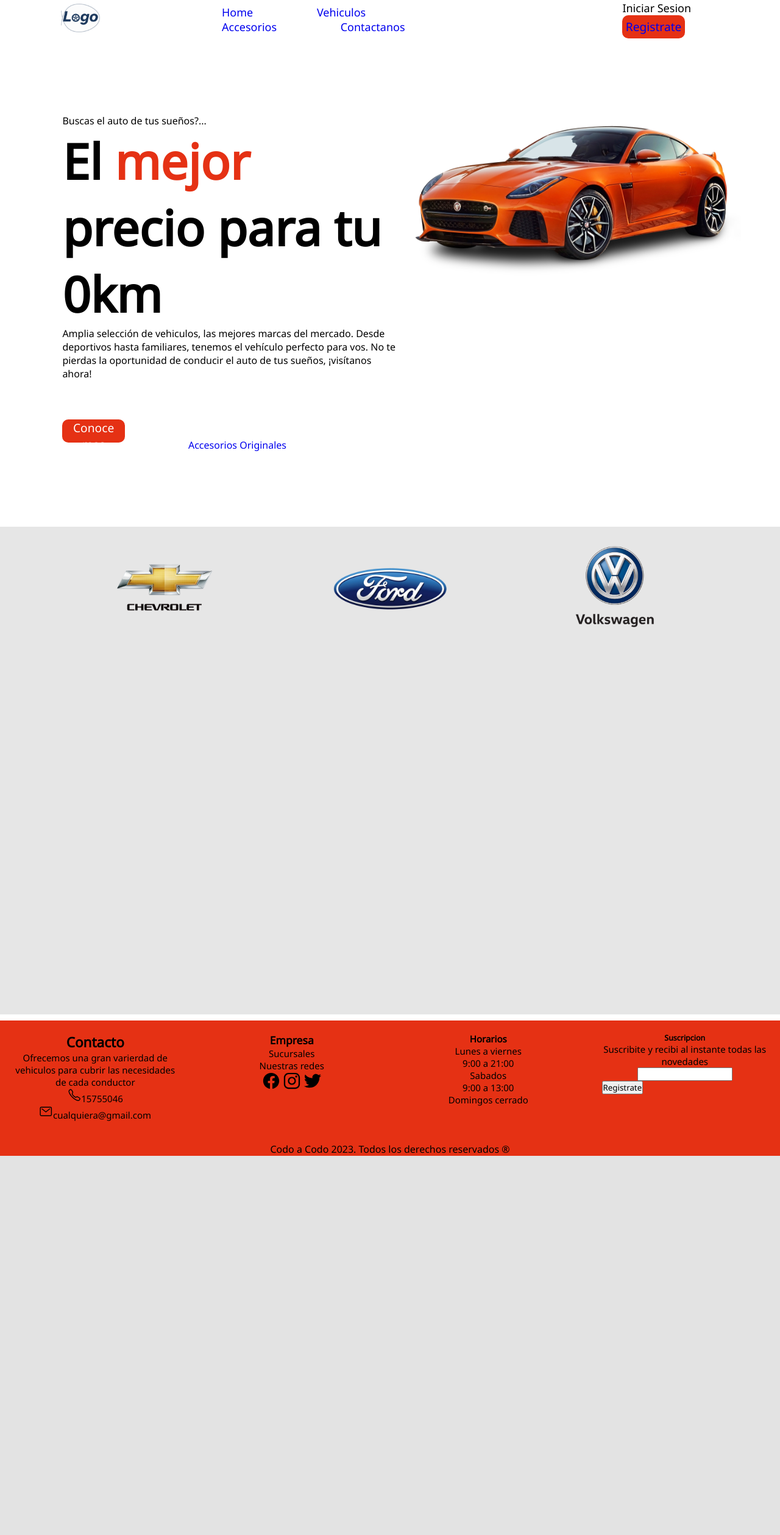
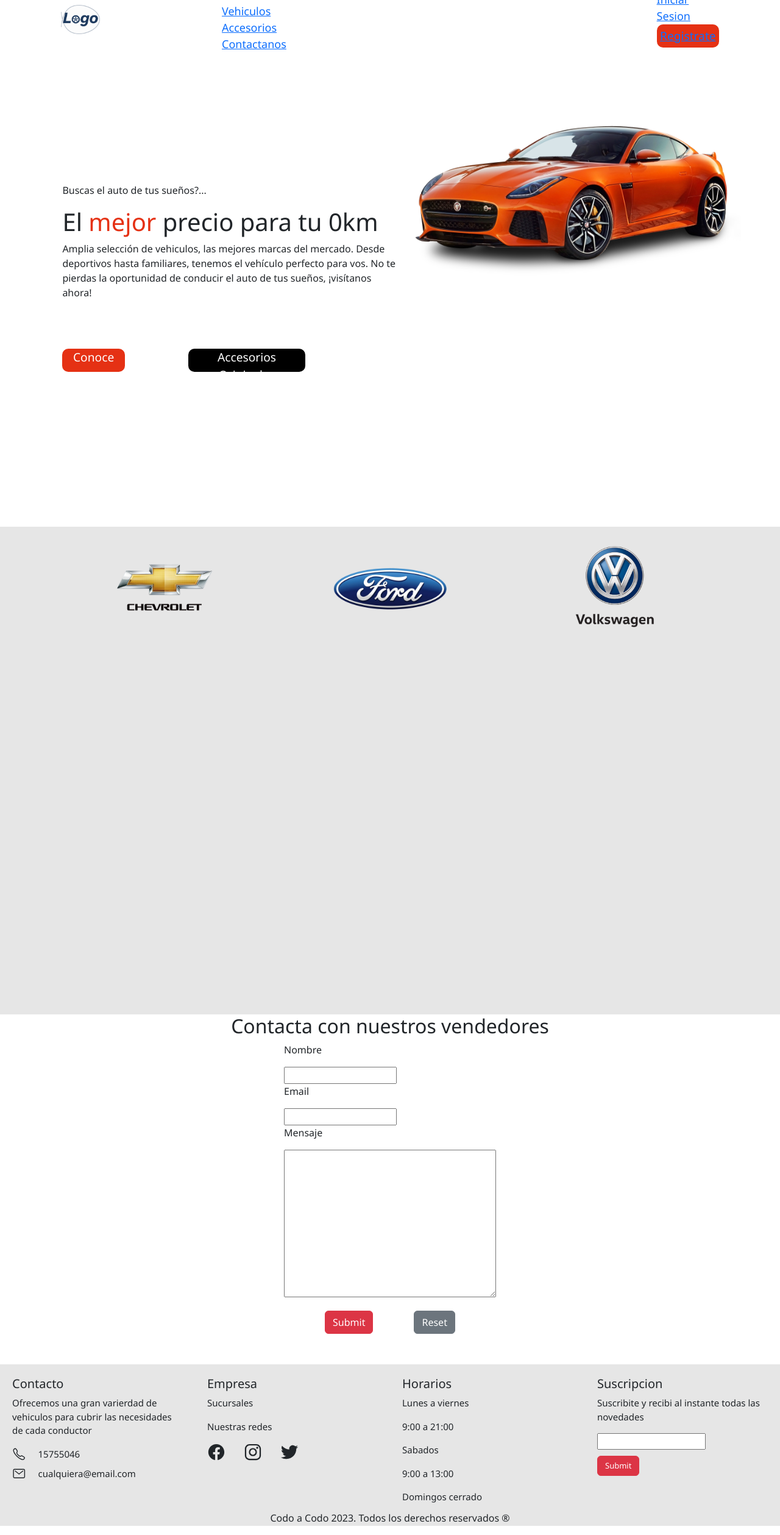
Before and after one commit to gcarreiras/tp_codoAcodo_group12, a Django app: page / in a window 1280 px wide. Shown: the whole page at 61% size. Before the commit the page ends 1896 px from the top, so only its background shows below. Run offline with Django 3.2, Linux system fonts and the light colour scheme.

Commit message:
Formulario de contacto con validacion, alert messages, modificacion de header y foot

```diff
--- a/TP_codoAcodo_grupo12/urls.py
+++ b/TP_codoAcodo_grupo12/urls.py
@@ -24,6 +24,6 @@ urlpatterns = [
     path('signup/', views.signup, name='signup'),
     path('accesories/', views.accesories, name='acc'),
     path('cars/', views.cars , name='car'),
-    path('contact/', views.contact, name='contact'),
+    # path('contact/', views.contact, name='contact'),
     path('login/', views.login),
 ]
--- a/tasks/forms.py
+++ b/tasks/forms.py
@@ -1,11 +1,34 @@
 from django import forms
 from django.contrib.auth.models import User
 from django.contrib.auth.forms import UserCreationForm
+import re
 
-#class LoginForm(forms.Form):
-#    username = forms.CharField(max_length=65)
-#    password = forms.CharField(max_length=65, widget=forms.PasswordInput)
+#FORMULARIO LOGIN
+class LoginForm(forms.Form):
+    username = forms.CharField(max_length=65)
+    password = forms.CharField(max_length=65, widget=forms.PasswordInput)
 
+#FORMULARIO CONTACTO
+class ContactForm (forms.Form):
+    name = forms.CharField (label = 'Nombre: ', max_length = 50,required = True)
+    email = forms.EmailField (label = 'Email: ', required = True)
+    msg = forms.CharField (label = 'Mensaje: ', widget = forms.Textarea(attrs={'resize': 'none'}), max_length = 100, required=True)
+
+    #Validacion para que el nombre no pueda contener numeros
+    def clean_name(self):
+        name = self.cleaned_data['name']
+        if not re.match(r'^[a-zA-Z]+$', name):
+            raise forms.ValidationError('Nombre invalido')
+        return name
+
+    #Validacion para que el email sea correcto
+    def clean_email(self):
+        email = self.cleaned_data['email']
+        if not re.match(r'^[a-zA-Z0-9._%+-]+@[a-zA-Z0-9.-]+\.[a-zA-Z]{2,}$', email):
+            raise forms.ValidationError("Ingrese una dirección de correo electrónico válida.")
+        return email
+
+#FORMULARIO PARA REGISTRO
 class RegisterForm(UserCreationForm):
 
     #username = forms.CharField(widget=forms.TextInput(attrs={'class': 'form-control'}))
--- a/tasks/static/css/index_styles.css
+++ b/tasks/static/css/index_styles.css
@@ -54,7 +54,7 @@ li {
 }
 
 h1{
-    font-size: 10vh;
+    font-size: 20vh;
 }
 
 #logo{
@@ -82,8 +82,15 @@ h1{
     margin-top: 5vw;
 }
 
+#accesorios{
+    height: 3vw;
+    width: 15vw;
+    background-color: black;
+}
+
 .login{
     font-size: large;
+    cursor: pointer;
 }
 
 .section{
@@ -91,6 +98,29 @@ h1{
     background-color: #E6E6E6;
     height: 100vh;
     width: 100vw;
+}
+
+.contact{
+    display: flex;
+    flex-direction: column;
+    justify-content: center;
+    align-items: center;
+    margin-bottom: 30px;
+}
+
+.socialicons{
+    display: flex;
+    gap: 30px;
+}
+
+.titulo_contacto{
+    text-align: center;
+}
+
+.form_buttons{
+    display: flex;
+    justify-content: space-evenly;
+    margin-bottom: 20px;
 }
 
 .container_logos{
@@ -128,54 +158,67 @@ h1{
 }
 
 #copyright{
+    margin-top: 40px;
     font-size: medium;
     text-align: center;
+    background-color: #E6E6E6;
 }
+
 .wrapper {
     min-height: calc(100% - 4rem);
   }
 
-footer{
-    /* bottom: 0; */
+/* footer{
+    bottom: 0;
     position: absolute;
     bottom: 0;
     width: 100%;
     height: 16rem;
-    background-color: #E53114;
-}
+    background-color: #E6E6E6;
+} */
 
 
 .foot {
     display: grid;
     grid-template-columns: repeat(4, 1fr); /* define 4 columnas de igual tamaño */
     grid-template-rows: repeat(4, 1fr); /* define 4 filas de igual tamaño */
-    gap: 10px;
     height: 200px; /*altura del contenedor */
-    background-color: #e53114;
-
-  }
+    background-color: #E6E6E6;
+}
 
   .item {
-    /* background-color: #ccc; */
-     /* border: 1px solid #000;  */
-    text-align: center;
+    background-color: #E6E6E6;
     font-size: 15px;
     padding: 20px;
-    border-radius: 50%;
-  }
+}
+
 .suscription{
     text-align: center;
-    font-size: 15px;
-    padding: 20px;
+    font-size: 12px;
+    padding: 10px;
     border-radius: 50%;
 }
-  #suscribirse{
+
+#suscribirse{
     display: block;
-  }
+    font-size: small;
+    margin-top: 10px;
+}
 
-  a {
+.cont{
+    display: flex;
+    align-items: center;
+    margin-bottom: 10px;
+    gap: 20px;
+}
+
+a {
     text-decoration: none;
-  }
+}
+
+a:visited{
+    color: inherit;
+}
 
 /* Responsive */
 
--- a/tasks/templates/base.html
+++ b/tasks/templates/base.html
@@ -1,20 +1,8 @@
 {% load static %}
-<!DOCTYPE html>
-<html lang="en">
-<head>
-    <meta charset="UTF-8">
-    <meta http-equiv="X-UA-Compatible" content="IE=edge">
-    <meta name="viewport" content="width=device-width, initial-scale=1.0">
-    <link rel="stylesheet" href="{% static './css/index_styles.css' %}">
-    <script type="module" src="https://unpkg.com/ionicons@7.1.0/dist/ionicons/ionicons.esm.js"></script>
-    <link href='https://fonts.googleapis.com/css?family=Noto Sans' rel='stylesheet'>
-    <script nomodule src="https://unpkg.com/ionicons@7.1.0/dist/ionicons/ionicons.js"></script>
-    <title>{% block title %} {% endblock %}</title>
-</head>
+
+{% include './header/header.html' %}
+
 <body>
-
-    {% include './header/header.html' %}
-
     <main>
 
         {% block content %} {% endblock %}
--- /dev/null
+++ b/tasks/templates/bootstrap_alerts.html
@@ -0,0 +1,11 @@
+{% for message in messages %}
+  <div class="alert alert-{{ message.tags }} alert-dismissible fade show" role="alert">
+    {{ message }}
+    <button type="button" class="btn-close" data-bs-dismiss="alert" aria-label="Close"></button>
+  </div>
+  <script>
+    $(function() {
+        $('.alert').delay(3000).fadeOut('slow');
+    });
+  </script>
+{% endfor %}
--- a/tasks/templates/footer/footer.html
+++ b/tasks/templates/footer/footer.html
@@ -1,17 +1,13 @@
-<!-- <link rel="stylesheet" href="../../static/css/index_styles.css"> -->
-<!--<link rel="stylesheet" href="./footer/footer.css"> -->
-
-
 <footer id="footerClass">
     <div class="foot">
         <div class="item" id="item1">
-            <h2>Contacto</h2>
+            <h5>Contacto</h5>
             <p>Ofrecemos una gran varierdad de vehiculos para cubrir las necesidades de cada conductor</p>
-            <div><ion-icon name="call-outline"style="zoom:1.5;" ></ion-icon>15755046</div>
-            <div><ion-icon name="mail-outline" style="zoom:1.5;" ></ion-icon>cualquiera@gmail.com</div>
+            <div class="cont"><ion-icon name="call-outline"style="zoom:1.5;" ></ion-icon>15755046</div>
+            <div class="cont"><ion-icon name="mail-outline" style="zoom:1.5;" ></ion-icon>cualquiera@email.com</div>
         </div>
         <div class="item">
-            <h3>Empresa</h3>
+            <h5>Empresa</h5>
             <p>Sucursales</p>
             <p>Nuestras redes</p>
             <div class="socialicons">
@@ -21,7 +17,7 @@
             </div>
         </div>
         <div class="item">
-            <h4>Horarios</h4>
+            <h5>Horarios</h5>
             <p>Lunes a viernes</p>
             <p>9:00 a 21:00</p>
             <p>Sabados</p>
@@ -32,10 +28,11 @@
             <h5>Suscripcion</h5>
             <p>Suscribite y recibi al instante todas las novedades</p>
             <input type="mail">
-            <button id="suscribirse">Registrate</button>
+            <input type="submit" class="btn btn-danger" id="suscribirse">
         </div>
     </div>
-    <div id="copyright">
-        <p>Codo a Codo 2023. Todos los derechos reservados ®</p>
-    </div>
 </footer>
+<div id="copyright">
+    <p>Codo a Codo 2023. Todos los derechos reservados ®</p>
+</div>
+</footer>
--- a/tasks/templates/header/header.html
+++ b/tasks/templates/header/header.html
@@ -1,15 +1,20 @@
+{% load static %}
+
 <!DOCTYPE html>
 <html lang="en">
+
 <head>
     <meta charset="UTF-8">
     <meta http-equiv="X-UA-Compatible" content="IE=edge">
     <meta name="viewport" content="width=device-width, initial-scale=1.0">
-    <!--<link rel="stylesheet" href="./header.css"> -->
+    <link rel="stylesheet" href="{% static './css/index_styles.css' %}">
     <script type="module" src="https://unpkg.com/ionicons@7.1.0/dist/ionicons/ionicons.esm.js"></script>
     <link href='https://fonts.googleapis.com/css?family=Noto Sans' rel='stylesheet'>
     <script nomodule src="https://unpkg.com/ionicons@7.1.0/dist/ionicons/ionicons.js"></script>
-
-
+    <link href="https://cdn.jsdelivr.net/npm/bootstrap@5.3.0-alpha3/dist/css/bootstrap.min.css" rel="stylesheet" integrity="sha384-KK94CHFLLe+nY2dmCWGMq91rCGa5gtU4mk92HdvYe+M/SXH301p5ILy+dN9+nJOZ" crossorigin="anonymous">
+    <script src="https://cdn.jsdelivr.net/npm/bootstrap@5.3.0-alpha3/dist/js/bootstrap.bundle.min.js" integrity="sha384-ENjdO4Dr2bkBIFxQpeoTz1HIcje39Wm4jDKdf19U8gI4ddQ3GYNS7NTKfAdVQSZe" crossorigin="anonymous"></script>
+    <script src="https://code.jquery.com/jquery-3.6.0.min.js"></script>
+    <title>{% block title %} {% endblock %}</title>
 </head>
 
 <header>
@@ -19,15 +24,36 @@
             <img src="../../static/img/logo.png" alt="no_logo" id="logo">
         </span>
         <nav class="nav_items">
-            <li><a href="{% url 'index' %}">Home</a></li>
-            <li><a href= "{% url 'car' %}">Vehiculos</a></li>
-            <li><a href="{% url 'acc' %}">Accesorios</a></li>
-            <li><a href="{% url 'contact' %}">Contactanos</a></li>
+            <li><a href= "{% url 'index' %}">Home</a></li>
+            <li><a href= "{% url 'index' %}#vehiculos">Vehiculos</a></li>
+            <li><a href= "{% url 'acc' %}">Accesorios</a></li>
+            <li><a href= "{% url 'index' %}#contacto">Contactanos</li>
         </nav>
         <div class="botones_login">
-            <li>Iniciar Sesion</li>
+            <li class= "login" data-bs-toggle="modal" data-bs-target="#loginModal">Iniciar Sesion</li>
             <button class="boton"><a href= "{% url 'signup' %}">Registrate</a></button>
         </div>
     </div>
 
+
+    <div class="modal fade" id="loginModal" tabindex="-1" aria-labelledby="loginModalLabel" aria-hidden="true">
+        <div class="modal-dialog">
+          <div class="modal-content">
+            <div class="modal-header">
+              <h1 class="modal-title fs-5" id="loginModalLabel"><strong>Login</strong></h1>
+              <button type="button" class="btn-close" data-bs-dismiss="modal" aria-label="Close"></button>
+            </div>
+              <div class="modal-body">
+                {% csrf_token %}
+                {{ login_form.as_p }}
+              </div>
+            <div class="modal-footer">
+              <button type="button" class="btn btn-secondary" data-bs-dismiss="modal">Cancelar</button>
+              <button type="button" class="btn btn-danger">Iniciar Sesion</button>
+            </div>
+          </div>
+        </div>
+      </div>
+
+
 </header>
--- a/tasks/templates/index.html
+++ b/tasks/templates/index.html
@@ -6,11 +6,11 @@
     <div class="presentation">
         <div class="intro">
             <p>Buscas el auto de tus sueños?...</p>
-            <h1>El <span style="color:#E53114 ">mejor</span> precio para tu 0km</h1>
+            <h1 class="'display-1">El <span style="color:#E53114 ">mejor</span> precio para tu 0km</h1>
             <p>Amplia selección de vehiculos, las mejores marcas del mercado. Desde deportivos hasta familiares, tenemos el vehículo perfecto para vos. No te pierdas la oportunidad de conducir el auto de tus sueños, ¡visítanos ahora!</p>
             <div class="boton_container">
                 <span><button class="boton" id="conoce_mas">Conoce mas</button></span>
-                <span><a href="#">Accesorios Originales</a></span>
+                <span><button class="boton" id="accesorios">Accesorios Originales</button></span>
             </div>
         </div>
         <div id="big_car">
@@ -27,6 +27,34 @@
             <span class="marcas3"></span>
         </div>
     </section>
+
+    <a id="contacto"></a>
+
+    <div class="titulo_contacto">
+        <h2> Contacta con nuestros vendedores</h2>
+    </div>
+
+    <div class="contact">
+        {% include 'bootstrap_alerts.html' %}
+        <form action="" method="POST">
+            {% csrf_token %}
+                <p>Nombre</p>
+                    {{ contact_form.name }}
+                <p>Email</p>
+                    {{ contact_form.email }}
+                <p>Mensaje</p>
+                    {{ contact_form.msg }}
+                <p></p>
+
+
+            <div class="form_buttons">
+                <input type="submit" class="btn btn-danger">
+                <input type="reset" class="btn btn-secondary">
+            </div>
+        </form>
+    </div>
+
+
 {% endblock %}
 
 </body>
--- a/tasks/views.py
+++ b/tasks/views.py
@@ -1,13 +1,33 @@
 from django.shortcuts import render, redirect
 from django.contrib.auth.forms import UserCreationForm
 from django.contrib.auth import login, authenticate, logout
-from .forms import RegisterForm
+from .forms import RegisterForm, ContactForm, LoginForm
 from django.contrib import messages
+from django.urls import reverse
 
 
 
 def index(request):
-    return render(request, 'index.html')
+    contact_form = ContactForm()
+    login_form = LoginForm()
+
+
+    if request.method == "POST":
+        contact_form = ContactForm(request.POST)
+
+        if contact_form.is_valid():
+            name = contact_form.cleaned_data['name'],
+            email = contact_form.cleaned_data['email'],
+            msg = contact_form.cleaned_data['msg']
+            messages.add_message(request, messages.SUCCESS,'Mensaje enviado correctamente')
+            return redirect(reverse('index') + '#contacto')
+        else:
+            messages.add_message(request, messages.ERROR, 'Ocurrió un error al enviar el mensaje')
+
+    else:
+        contact_form = ContactForm()
+
+    return render(request, 'index.html',{'contact_form': contact_form, 'login_form':login_form})
 
 def login_user(request):
     if request.method == "POST":
@@ -54,7 +74,7 @@ def cars(request):
     return render(request, 'cars.html')
 
 def contact(request):
-    return render(request, 'contact.html')
+    return render(request, '/index#contact.html')
 
 def login(request):
     return render(request, 'login.html')
```
